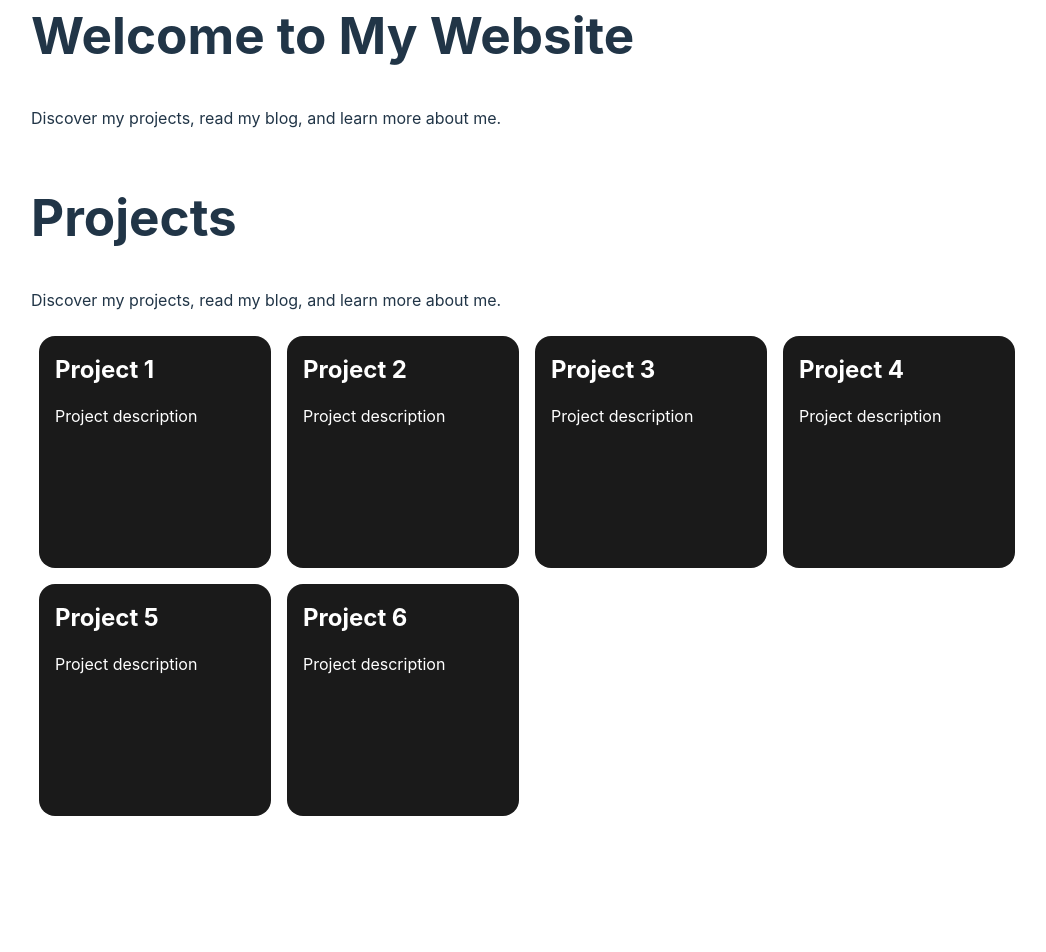
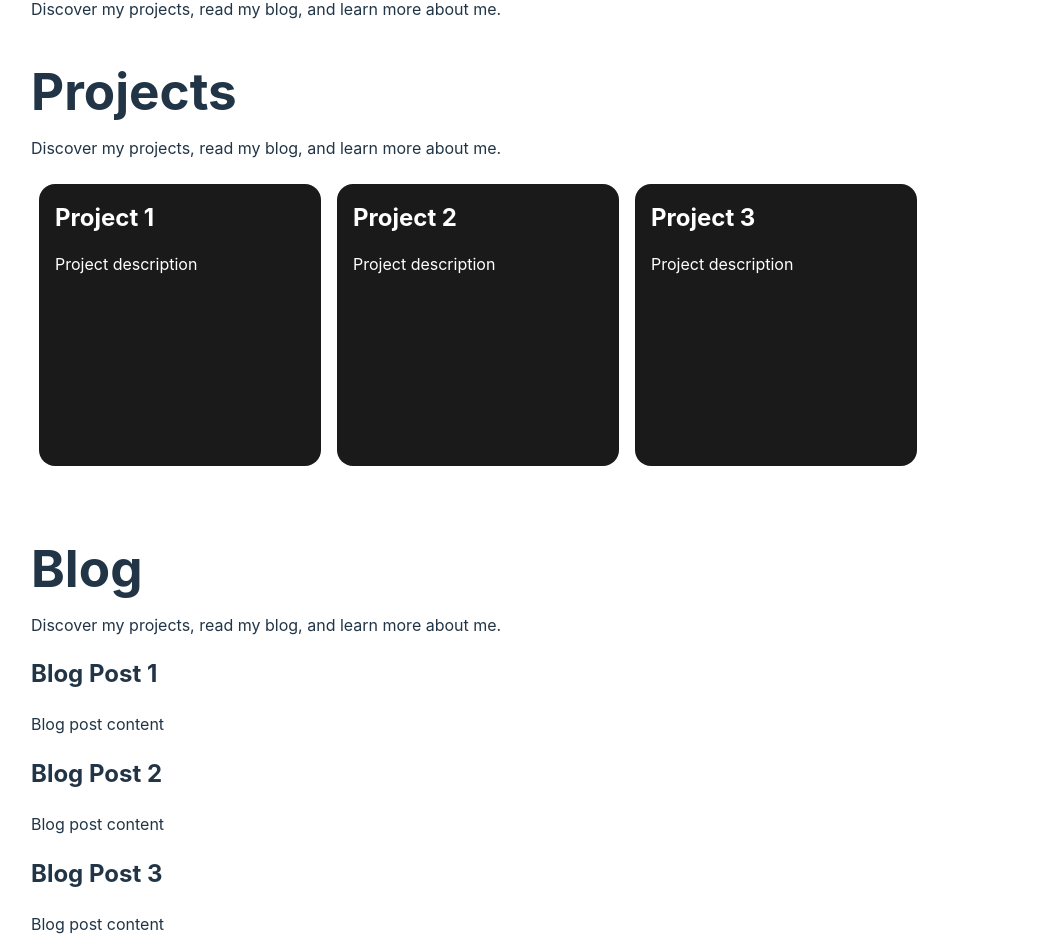
Before and after one commit to albertosanchez14/albertosanchez14.github.io, a React (Vite) app: page / in a window 1280 px wide. Shown: the part 377-1329 px from the top of the page, without its empty margins (97-1143 px from the left). Before the commit the page ends 1233 px from the top, so only its background shows below. Built offline with nearby package versions, Linux system fonts and the light colour scheme.

Commit message:
Refactor Home component layout and styles; remove unused CSS and add new sections

```diff
--- a/src/App.css
+++ b/src/App.css
@@ -49,28 +49,3 @@
   display: flex;
   flex-direction: column;
 }
-
-.projects-display {
-  display: flex;
-  flex-wrap: wrap;
-  justify-content: flex-start;
-}
-
-.project {
-  display: flex;
-  flex-direction: column;
-  align-items: flex-start;
-  width: 200px;
-  height: 200px;
-  padding: 1em;
-  margin: 0.5em;
-  border-radius: 1em;
-  background-color: #1a1a1a;
-  color: white;
-  text-align: center;
-  transition: background-color 300ms;
-
-  h2 {
-    margin: 0;
-  }
-}
--- a/src/home/components/Home.tsx
+++ b/src/home/components/Home.tsx
@@ -1,4 +1,7 @@
+import { Link } from "react-router-dom";
+
 import "../image-text-section.css";
+import "../sections.css";
 
 export default function Home() {
   return (
@@ -11,7 +14,7 @@ export default function Home() {
         </div>
       </section>
       <section className="hero" id="home">
-        <h1>Welcome to My Website</h1>
+        <h2>Welcome to My Website</h2>
         <p>Discover my projects, read my blog, and learn more about me.</p>
       </section>
       <section className="home-projects" id="home">
@@ -30,17 +33,24 @@ export default function Home() {
             <h2>Project 3</h2>
             <p>Project description</p>
           </div>
-          <div className="project">
-            <h2>Project 4</h2>
-            <p>Project description</p>
+        </div>
+        <Link to="/projects">See more</Link>
+      </section>
+      <section className="home-blog">
+        <h1>Blog</h1>
+        <p>Discover my projects, read my blog, and learn more about me.</p>
+        <div className="blog-posts">
+          <div className="blog-post">
+            <h2>Blog Post 1</h2>
+            <p>Blog post content</p>
           </div>
-          <div className="project">
-            <h2>Project 5</h2>
-            <p>Project description</p>
+          <div className="blog-post">
+            <h2>Blog Post 2</h2>
+            <p>Blog post content</p>
           </div>
-          <div className="project">
-            <h2>Project 6</h2>
-            <p>Project description</p>
+          <div className="blog-post">
+            <h2>Blog Post 3</h2>
+            <p>Blog post content</p>
           </div>
         </div>
       </section>
--- a/src/home/image-text-section.css
+++ b/src/home/image-text-section.css
@@ -2,7 +2,7 @@
 .image-text-section {
   display: flex;
   align-items: flex-start;
-  padding: 20px 20px 20px 0px;
+  /* padding: 20px 20px 20px 0px; */
 }
 
 .image-text-section img {
--- /dev/null
+++ b/src/home/sections.css
@@ -0,0 +1,54 @@
+.hero {
+  display: flex;
+  flex-direction: column;
+}
+
+.hero > h2 {
+  margin-bottom: 0px;
+}
+
+.hero > p {
+  margin-bottom: 0px;
+}
+
+.home-projects {
+  display: flex;
+  flex-direction: column;
+}
+
+.home-projects > h1 {
+  margin-bottom: 0px;
+}
+
+.home-projects > a {
+  align-self: flex-end;
+}
+
+.projects-display {
+  display: flex;
+  flex-wrap: wrap;
+  justify-content: flex-start;
+}
+
+.project {
+  display: flex;
+  flex-direction: column;
+  align-items: flex-start;
+  width: 250px;
+  height: 250px;
+  padding: 1em;
+  margin: 0.5em;
+  border-radius: 1em;
+  background-color: #1a1a1a;
+  color: white;
+  text-align: center;
+  transition: background-color 300ms;
+
+  h2 {
+    margin: 0;
+  }
+}
+
+.home-blog > h1 {
+  margin-bottom: 0px;
+}
```
